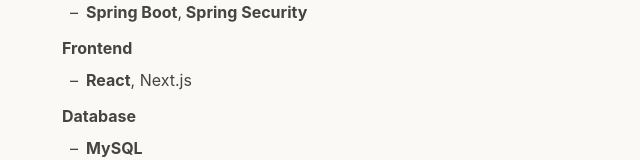
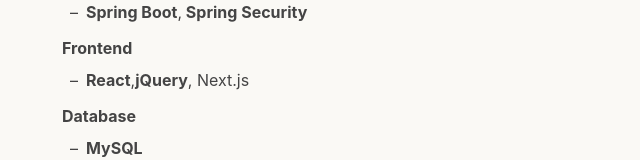
Before and after one commit to zakzackr/my-portfolio, a Next.js app: page /resume in a window 1280 px wide. Shown: the part 316-476 px from the top of the page, without its empty margins (306-946 px from the left). Built offline with nearby package versions, Linux system fonts and the light colour scheme.

Commit message:
updated techstack

```diff
--- a/components/TechStack.tsx
+++ b/components/TechStack.tsx
@@ -33,6 +33,7 @@
           <li className="relative pl-6 mb-1">
             <span className="absolute left-2 text-brown-800">–</span>
             <span className="font-bold">React</span>,
+            <span className="font-bold">jQuery</span>,
             Next.js
           </li>
         </ul>
```
